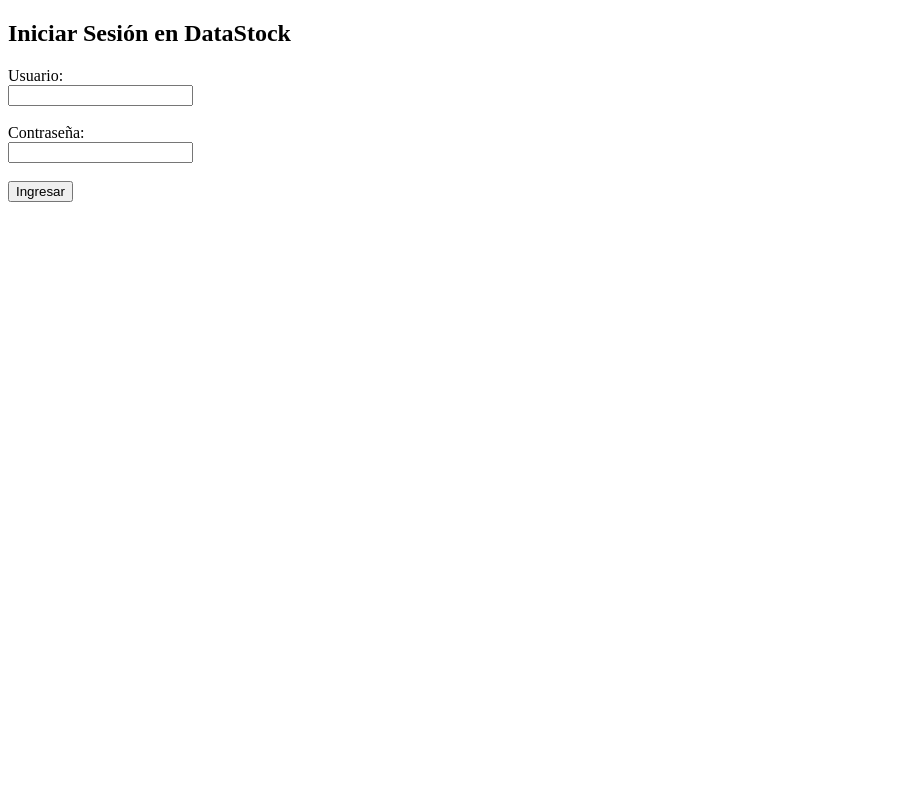
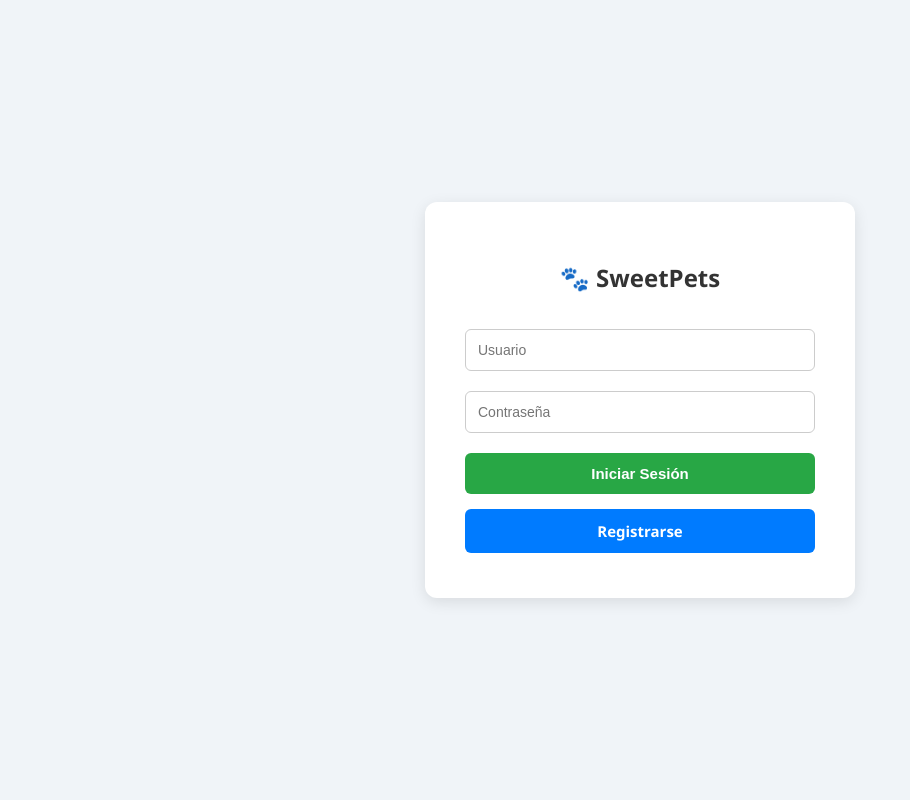
Before and after one commit to migue142006/sweetpets, a Flask app: page / in a window 1280 px wide. Shown: the whole page, without its empty margins (0-910 px from the left). Run offline with Flask 3, Linux system fonts and the light colour scheme.

Commit message:
Revamp login page for SweetPets branding

```diff
--- a/templates/login.html
+++ b/templates/login.html
@@ -1,14 +1,94 @@
 <!DOCTYPE html>
-<html>
+<html lang="es">
 <head>
-    <title>Login - DataStock</title>
+    <meta charset="UTF-8">
+    <meta name="viewport" content="width=device-width, initial-scale=1.0">
+    <title>Login - SweetPets</title>
+    <style>
+        /* Estilos generales para centrar y poner un fondo bonito */
+        body {
+            font-family: 'Segoe UI', Tahoma, Geneva, Verdana, sans-serif;
+            background-color: #f0f4f8; /* Color de fondo suave */
+            display: flex;
+            justify-content: center;
+            align-items: center;
+            height: 100vh;
+            margin: 0;
+        }
+        /* Estilos de la tarjeta blanca central */
+        .login-container {
+            background-color: white;
+            padding: 40px;
+            border-radius: 12px;
+            box-shadow: 0 4px 15px rgba(0,0,0,0.1);
+            text-align: center;
+            width: 100%;
+            max-width: 350px;
+        }
+        h2 {
+            color: #333;
+            margin-bottom: 25px;
+        }
+        /* Estilos de los campos de texto */
+        input[type="text"], input[type="password"] {
+            width: 100%;
+            padding: 12px;
+            margin: 10px 0;
+            border: 1px solid #ccc;
+            border-radius: 6px;
+            box-sizing: border-box;
+            font-size: 14px;
+        }
+        /* Estilos base para los botones */
+        .btn {
+            width: 100%;
+            padding: 12px;
+            margin: 10px 0 5px 0;
+            border: none;
+            border-radius: 6px;
+            cursor: pointer;
+            font-weight: bold;
+            font-size: 15px;
+            transition: background-color 0.3s;
+        }
+        /* Botón de iniciar sesión */
+        .btn-login {
+            background-color: #28a745; /* Verde */
+            color: white;
+        }
+        .btn-login:hover {
+            background-color: #218838;
+        }
+        /* Botón de registro */
+        .btn-register {
+            background-color: #007bff; /* Azul */
+            color: white;
+            text-decoration: none;
+            display: inline-block;
+            box-sizing: border-box;
+        }
+        .btn-register:hover {
+            background-color: #0056b3;
+        }
+        /* Mensajes de error */
+        .error-messages {
+            color: #dc3545;
+            list-style-type: none;
+            padding: 0;
+            margin-bottom: 15px;
+            font-size: 14px;
+        }
+    </style>
 </head>
 <body>
-    <h2>Iniciar Sesión en DataStock</h2>
 
+    <div class="login-container">
+        <h2>🐾 SweetPets</h2>
+
+        <!-- Mostrar errores si la contraseña es incorrecta -->
         {% with messages = get_flashed_messages() %}
           {% if messages %}
-        <ul style="color:red;">
+            <ul class="error-messages">
             {% for message in messages %}
               <li>{{ message }}</li>
             {% endfor %}
@@ -16,14 +96,17 @@
           {% endif %}
         {% endwith %}
 
-    <form method="POST">
-        <label>Usuario:</label><br>
-        <input type="text" name="username" required><br><br>
+        <!-- Formulario de Ingreso -->
+        <form method="POST" action="/">
+            <input type="text" name="username" placeholder="Usuario" required>
+            <input type="password" name="password" placeholder="Contraseña" required>
 
-        <label>Contraseña:</label><br>
-        <input type="password" name="password" required><br><br>
+            <button type="submit" class="btn btn-login">Iniciar Sesión</button>
+        </form>
 
-        <input type="submit" value="Ingresar">
-    </form>
+        <!-- Botón que lleva a la página de registro -->
+        <a href="/registro" class="btn btn-register">Registrarse</a>
+    </div>
+
 </body>
 </html>
```
Lines whose indentation alone changed are shown as unchanged.
